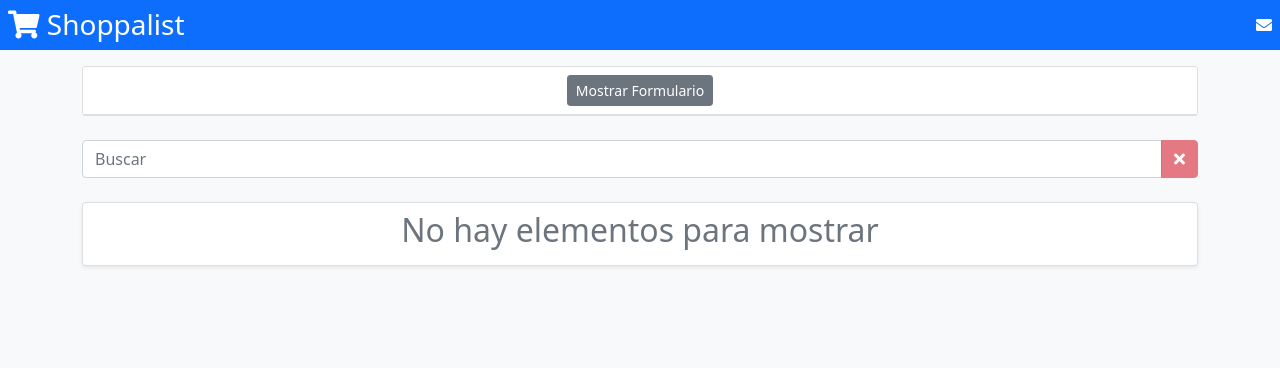
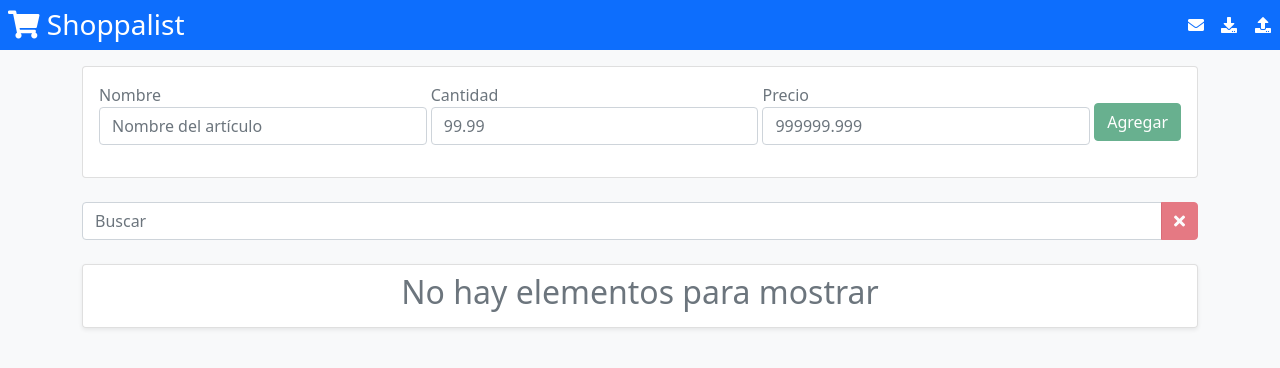
Before and after one commit to luigidicarlo/shoppalist, a React (Create React App) app: page / in a window 1280 px wide. Shown: the top 368 px of the page. Built offline with nearby package versions, Linux system fonts and the light colour scheme.

Commit message:
New import/export functions

```diff
--- a/public/index.html
+++ b/public/index.html
@@ -22,5 +22,10 @@
 	<body class="bg-light">
 		<noscript>You need to enable JavaScript to run this app.</noscript>
 		<div id="root"></div>
+		<script
+			src="https://cdn.jsdelivr.net/npm/bootstrap@5.0.2/dist/js/bootstrap.bundle.min.js"
+			integrity="sha384-MrcW6ZMFYlzcLA8Nl+NtUVF0sA7MsXsP1UyJoMp4YLEuNSfAP+JcXn/tWtIaxVXM"
+			crossorigin="anonymous"
+		></script>
 	</body>
 </html>
--- a/src/App.js
+++ b/src/App.js
@@ -6,6 +6,7 @@ import { Items } from './Items';
 import { Header } from './Header';
 import { Form } from './Form';
 import { FilterForm } from './FilterForm';
+import { UploadModal } from './UploadModal';
 
 const defaultState = {
 	name: '',
@@ -21,7 +22,6 @@ export const App = () => {
 	const [filteredItems, setFilteredItems] = useState(items);
 	const [filter, setFilter] = useState('');
 	const [formState, setFormState] = useState(defaultState);
-  const [showForm, setShowForm] = useState(false);
 
 	useEffect(() => {
 		localStorage.setItem('items', JSON.stringify(items));
@@ -68,10 +68,6 @@ export const App = () => {
 		setFormState(state => ({ ...state, [target.name]: target.value }));
 	};
 
-  const onToggleForm = () => {
-    setShowForm(show => !show);
-  };
-
 	const resetForm = () => {
 		setFormState(defaultState);
 	};
@@ -95,21 +91,9 @@ export const App = () => {
 
 	return (
 		<>
-      <Header />
+			<Header items={items} setItems={setItems} />
 			<div className="container">
 				<div className="card mb-4">
-          <div className="card-header bg-white">
-            <div className="d-flex align-items-center justify-content-center">
-              <button
-                className="btn btn-sm btn-secondary text-white"
-                type="button"
-                onClick={onToggleForm}
-              >
-                {showForm ? 'Ocultar Formulario' : 'Mostrar Formulario'}
-              </button>
-            </div>
-          </div>
-          {showForm && (
 					<div className="card-body">
 						<Form
 							onSubmit={onSubmit}
@@ -118,16 +102,15 @@ export const App = () => {
 							resetForm={resetForm}
 						/>
 					</div>
-          )}
 				</div>
 				<FilterForm filter={filter} setFilter={setFilter} />
 				<Items
 					items={filteredItems}
 					deleteItem={deleteItem}
 					setFormState={setFormState}
-          setShowForm={setShowForm}
 				/>
 			</div>
+			<UploadModal setItems={setItems} />
 		</>
 	);
 };
--- a/src/Form.js
+++ b/src/Form.js
@@ -40,13 +40,13 @@ export const Form = ({ onSubmit, formState, onChange, resetForm }) => {
 				<input
 					type="number"
 					min="0"
-          max="999.999"
+					max="999999.999"
 					step="0.001"
 					name="price"
 					className="form-control"
 					value={formState.price}
 					onChange={onChange}
-          placeholder="999.999"
+					placeholder="999999.999"
 				/>
 			</div>
 			<div className="d-flex align-items-center justify-content-center my-2">
@@ -59,8 +59,12 @@ export const Form = ({ onSubmit, formState, onChange, resetForm }) => {
 						Cancelar
 					</button>
 				)}
-        <button className="btn btn-success" type="submit" disabled={formState.name.length <= 0}>
-          {formState.itemToEdit ? "Editar" : "Agregar"}
+				<button
+					className="btn btn-success"
+					type="submit"
+					disabled={formState.name.length <= 0}
+				>
+					{formState.itemToEdit ? 'Editar' : 'Agregar'}
 				</button>
 			</div>
 		</form>
--- a/src/Header.js
+++ b/src/Header.js
@@ -1,10 +1,48 @@
-export const Header = () => {
+import swal from 'sweetalert';
+
+export const Header = ({ items, setItems }) => {
+	const exportList = () => {
+		const rawItems = localStorage.getItem('items');
+		const itemsAsObject = JSON.parse(rawItems);
+
+		if (!itemsAsObject || itemsAsObject.length <= 0) {
+			return swal({
+				title: 'No hay datos para descargar',
+				text: 'Asegúrate de añadir productos a la lista antes de exportarla.',
+			});
+		}
+
+		const generatedUrl = `data:text/json;charset=utf-8,${encodeURIComponent(
+			rawItems
+		)}`;
+		const anchorElement = document.createElement('a');
+		anchorElement.setAttribute('href', generatedUrl);
+		anchorElement.setAttribute('download', `${Date.now()}-lista.json`);
+		anchorElement.classList.add('hidden');
+		document.body.append(anchorElement);
+		anchorElement.click();
+		anchorElement.remove();
+	};
+
+	const clearList = () => {
+		swal({
+			title: 'Limpiar lista',
+			text: '¿Deseas limpiar la lista actual? Perderás todos los productos registrados.',
+			buttons: ['Cancelar', 'Limpiar'],
+			dangerMode: true,
+		}).then(confirmed => {
+			if (!confirmed) return;
+
+			setItems([]);
+		});
+	};
+
 	return (
 		<header className="bg-primary py-2 d-flex flex-wrap align-items-center justify-content-between text-white mb-3">
 			<h1 className="h3 m-0 ps-2">
 				<i className="fas fa-shopping-cart"></i> Shoppalist
 			</h1>
-      <p className="text-right m-0">
+			<p className="text-right m-0 d-flex align-items-center">
 				<a
 					className="text-white mx-2"
 					style={{ textDecoration: 'none' }}
@@ -13,6 +51,33 @@ export const Header = () => {
 				>
 					<i className="fas fa-envelope"></i>
 				</a>
+				{items.length > 0 && (
+					<button
+						className="text-white mx-2 btn p-0"
+						style={{ textDecoration: 'none' }}
+						title="Limpiar lista"
+						onClick={clearList}
+					>
+						<i className="fas fa-times"></i>
+					</button>
+				)}
+				<button
+					className="text-white mx-2 btn p-0"
+					style={{ textDecoration: 'none' }}
+					title="Exportar lista"
+					onClick={exportList}
+				>
+					<i className="fas fa-download"></i>
+				</button>
+				<button
+					className="text-white mx-2 btn p-0"
+					style={{ textDecoration: 'none' }}
+					title="Importar lista"
+					data-bs-toggle="modal"
+					data-bs-target="#upload-modal"
+				>
+					<i className="fas fa-upload"></i>
+				</button>
 			</p>
 		</header>
 	);
--- a/src/Items.js
+++ b/src/Items.js
@@ -1,7 +1,7 @@
 import React from 'react';
 import { Item } from './Item';
 
-export const Items = ({ items, deleteItem, setFormState, setShowForm }) => {
+export const Items = ({ items, deleteItem, setFormState }) => {
 	const getSubtotal = item => {
 		return Number(item.quantity) * Number(item.price);
 	};
@@ -11,7 +11,6 @@ export const Items = ({ items, deleteItem, setFormState, setShowForm }) => {
 	};
 
 	const onEdit = item => {
-    setShowForm(true);
 		setFormState({
 			name: item.name,
 			quantity: item.quantity,
--- /dev/null
+++ b/src/UploadModal.js
@@ -0,0 +1,65 @@
+import { useState } from 'react';
+
+export const UploadModal = ({ setItems }) => {
+	const [file, setFile] = useState(null);
+
+	const handleFileChange = e => {
+		setFile(e.target.files[0]);
+	};
+
+	const handleUploadFile = () => {
+		const fileReader = new FileReader();
+		fileReader.onload = e => {
+			setItems(JSON.parse(e.target.result));
+		};
+		fileReader.readAsText(file);
+	};
+
+	return (
+		<div className="modal" tabIndex="-1" id="upload-modal">
+			<div className="modal-dialog">
+				<div className="modal-content">
+					<div className="modal-header">
+						<h5 className="modal-title">Importar lista</h5>
+						<button
+							type="button"
+							className="btn-close"
+							data-bs-dismiss="modal"
+						></button>
+					</div>
+					<div className="modal-body">
+						<form>
+							<div className="form-group">
+								<label htmlFor="upload-file">Archivo</label>
+								<input
+									className="form-control"
+									type="file"
+									accept="application/json"
+									onChange={handleFileChange}
+								/>
+							</div>
+							<div className="form-group mt-3 d-flex align-items-center justify-content-end">
+								<button
+									type="button"
+									className="btn btn-secondary me-2"
+									data-bs-dismiss="modal"
+								>
+									Cerrar
+								</button>
+								<button
+									type="button"
+									className="btn btn-primary"
+									form="import-list"
+									onClick={handleUploadFile}
+									data-bs-dismiss="modal"
+								>
+									Cargar
+								</button>
+							</div>
+						</form>
+					</div>
+				</div>
+			</div>
+		</div>
+	);
+};
```
Also changed, not shown: 11 other files (tests, documents, lock files or other folders). Lines whose indentation alone changed are shown as unchanged.
